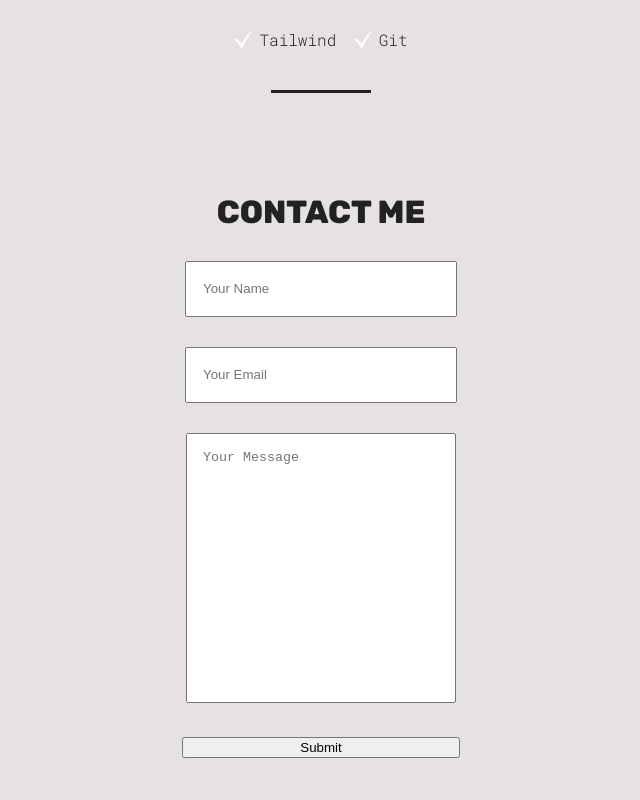
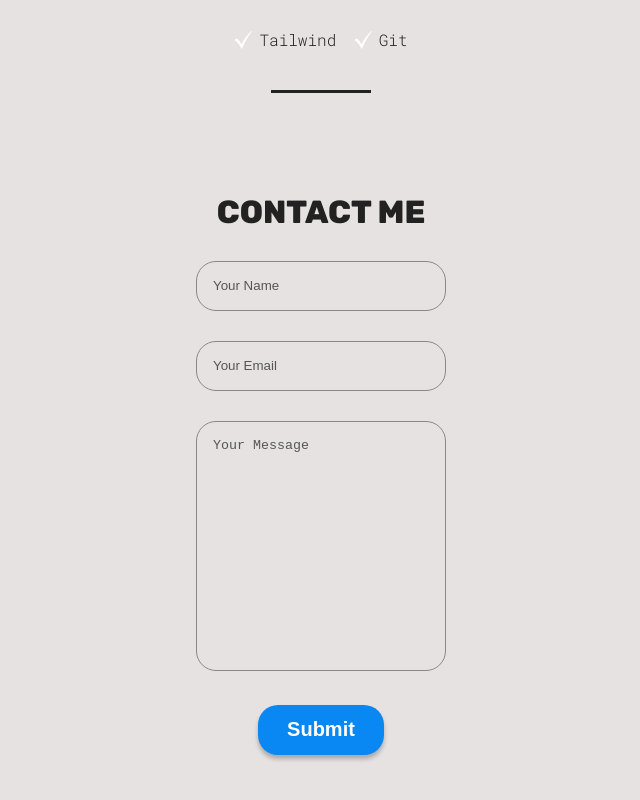
Before and after one commit to Uyarra73/Alberto-Rosell-portfolio, a React (Vite) app: page / in a window 1280 px wide. Shown: the part 1436-2236 px from the top of the page, without its empty margins (319-959 px from the left). Built offline with nearby package versions, Linux system fonts and the light colour scheme.

Commit message:
Contact section styling finished

```diff
--- a/src/sections/Contact/ContactStyles.module.css
+++ b/src/sections/Contact/ContactStyles.module.css
@@ -21,3 +21,41 @@ textarea {
     resize: none;
     height: 250px;
 }
+
+input,
+textarea {
+    border-radius: 20px;
+    border: 1px solid #888;
+    box-sizing: border-box;
+    justify-self: center;
+    background-color: var(--background-color);
+    color: var(--form-text-color);
+}
+
+::placeholder {
+    color: var(--form-text-color);
+}
+
+input[type="submit"] {
+    background-color: var(--btn-color);
+        color: var(--btn-text-color);
+        border: none;
+        border-radius: 20px;
+        width: 126px;
+        height: 50px;
+        padding: 10px;
+        font-size: 20px;
+        font-weight: bold;
+        box-shadow: 0 4px 4px rgba(0, 0, 0, 0.25);
+        transition: box-shadow 200ms ease-in-out, transform 200ms ease-in-out;
+        margin: auto;
+}
+
+input[type="submit"]:hover {
+    transform: scale(1.05);
+}
+
+input[type="submit"]:active {
+    transform: translateY(2px);
+        box-shadow: 0 2px 2px rgba(0, 0, 0, 0.25);
+}
```
